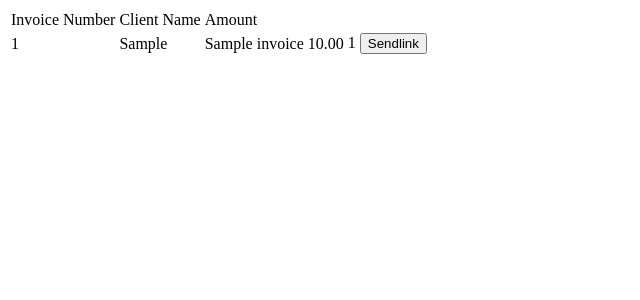
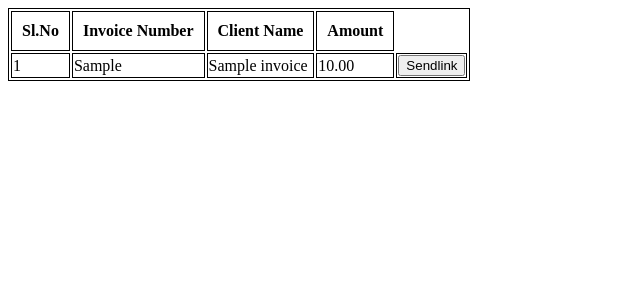
Before and after one commit to nijila/invoice, a Django app: page /invoicelist/ in a window 1280 px wide. Shown: the top 300 px of the page, without its empty margins (0-640 px from the left). Run offline with Django 3.2, Linux system fonts and the light colour scheme; tables that the repository leaves empty hold one stand-in row (values such as "Sample post").

Commit message:
removed unwanted comments and files

```diff
--- a/config/urls.py
+++ b/config/urls.py
@@ -26,7 +26,6 @@ from djoser.views import UserViewSet
 
 #local
 from finance.views import InvoiceViewSet
-from finance.views import GenerateUrlViewSet
 from payments.views import HomePageView, stripe_config, create_checkout_session, invoicelist, sendmail
 
 admin.site.site_header = 'Invoice Management System'
@@ -37,7 +36,7 @@ admin.site.site_url = None
 router = DefaultRouter()
 router.register('users', UserViewSet)
 router.register('invoice', InvoiceViewSet, basename='invoice')
-router.register('generateurl', GenerateUrlViewSet, basename='generateurl')
+
 
 
 urlpatterns = [
--- a/finance/serializers/__init__.py
+++ b/finance/serializers/__init__.py
@@ -1,7 +1,7 @@
 from .finanace import InvoiceSerializer
-from .generate_url import GenrateUrlSerializer
+
 
 __all__=(
     InvoiceSerializer,
-    GenrateUrlSerializer,
+
 )
--- a/finance/views/__init__.py
+++ b/finance/views/__init__.py
@@ -1,6 +1,6 @@
 from .finance import InvoiceViewSet
-from .generate_url import GenerateUrlViewSet
+
 __all__=(
     InvoiceViewSet,
-    GenerateUrlViewSet,
+
 )
--- a/payments/templates/home.html
+++ b/payments/templates/home.html
@@ -7,7 +7,7 @@
   <head>
     <meta charset="utf-8">
     <meta name="viewport" content="width=device-width, initial-scale=1">
-    <title>Django + Stripe Checkout</title>
+    <title>Invoice</title>
     <link rel="stylesheet" href="https://cdn.jsdelivr.net/npm/bulma@0.8.2/css/bulma.min.css">
     <script src="https://js.stripe.com/v3/"></script>  <!-- new -->
     <script src="{% static 'main.js' %}"></script>
@@ -16,9 +16,7 @@
   <body>
   <section class="section">
     <div class="container">
-      {{amount}}
-
-      <button class="button is-primary"  id="submitBtn">Purchase!</button>
+      <button class="button is-primary"  id="submitBtn">Pay</button>
     </div>
   </section>
   </body>
--- a/payments/templates/invoicelist.html
+++ b/payments/templates/invoicelist.html
@@ -5,24 +5,24 @@
 <!DOCTYPE html>
 <html>
   <head>
-    {% comment %} <meta charset="utf-8">
-    <meta name="viewport" content="width=device-width, initial-scale=1"> {% endcomment %}
-    <title>Django + Stripe Checkout</title>
-    {% comment %} <link rel="stylesheet" href="https://cdn.jsdelivr.net/npm/bulma@0.8.2/css/bulma.min.css">
-    {% comment %} <script src="https://js.stripe.com/v3/"></script>  <!-- new --> {% endcomment %}
-    {% comment %} <script src="{% static 'main.js' %}"></script>
-    <script defer src="https://use.fontawesome.com/releases/v5.3.1/js/all.js"></script> {% endcomment %}
-  </head>
+    <title>Invoice</title>
+     <style>
+         table, th, td {
+            border: 1px solid black;
+         }
+      </style>
+    </head>
   <body>
   <section class="section">
     <div class="container">
      <form action="{% url 'sendmail' %}" method="POST" class="sendmail">
             {% csrf_token %}
-            <table>
-            <tr>
-                <td>Invoice Number</td>
-                <td>Client Name</td>
-                <td>Amount</td>
+            <table >
+            <tr padding=>
+                <th style="padding:10px">Sl.No</th>
+                <th style="padding:10px">Invoice Number</th>
+                <th style="padding:10px">Client Name</th>
+                <th style="padding:10px">Amount</th>
             </tr>
             {% for item in invoces %}
             <tr>
@@ -31,11 +31,6 @@
                 <td>{{ item.client_name }}</td>
                 <td>{{ item.Amount }}</td>
                 <td>
-
-                {% comment %} <inputype="hidden", name="id", value={{item.id}}> {% endcomment %}
-                {% comment %} <button class="button is-primary" , onclick="location.href='{% url 'sendmail' %}'" id="submitBtn">sendlink</button> {% endcomment %}
-                {{item.id}}
-                {% comment %} <button type="submit" value={{item.id}} onclick="location.href='{% url 'sendmail' item.id %}'" name='mybtn2'>sendlink</button> {% endcomment %}
                 <button type="submit" name="button" value={{item.id}} onclick="location.href='{% url 'sendmail' %}'" class="btn btn-outline-primary btn-lg btn-block lg-btn">Sendlink</button>
                 </td>
             </tr>
@@ -45,10 +40,7 @@
 
 
         </form>
-    {% comment %} <form method="POST">
-    {% csrf_token %} {% endcomment %}
 
-    {% comment %} </form> {% endcomment %}
     </div>
   </section>
   </body>
--- a/payments/views/invoicelist.py
+++ b/payments/views/invoicelist.py
@@ -55,9 +55,7 @@ def sendmail(request):
         link = domain_url+"payment?amount={0}&session_id={1}".format(invoice.Amount, session_id)
         user=User.objects.all().first()
         short_url=domain_url+"s/"+shortener.create(user,link)
-        # short_url = domain_url+"/"+invoice_id
-        # print(success_url)
-        return JsonResponse({'sessionId': checkout_session['id'], 'link':str(short_url)})
+        return JsonResponse({'sessionId': checkout_session['id'], 'shortlink':str(short_url)})
     except Exception as e:
         return JsonResponse({'error': str(e)})
     return render(request, 'invoicelist.html', locals())
```
Also changed, not shown: finance/serializers/generate_url.py (deleted, +0 -16 lines), finance/views/generate_url.py (deleted, +0 -11 lines), payments/views/payment.py (+0 -41 lines).
